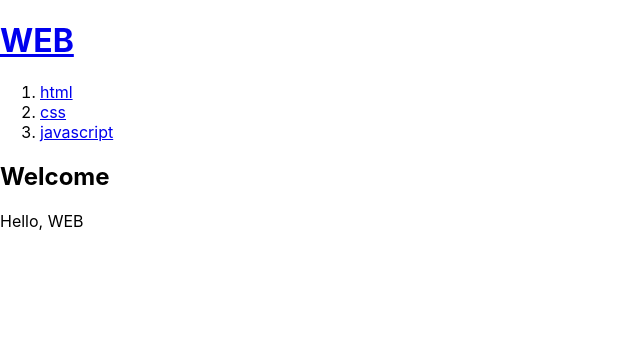
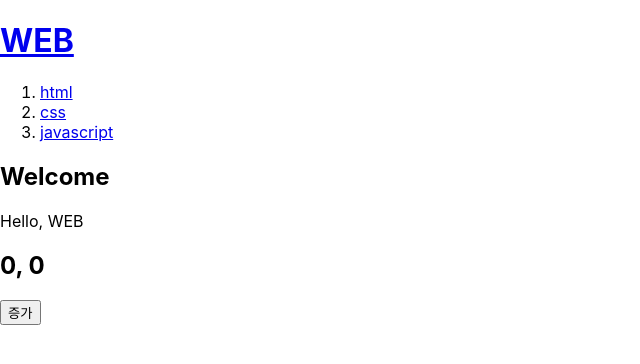
Before and after one commit to hi0826/reactStudy, a React (Create React App) app: page / in a window 1280 px wide. Shown: the top 364 px of the page, without its empty margins (0-640 px from the left). Built offline with nearby package versions, Linux system fonts and the light colour scheme.

Commit message:
react study test

```diff
--- a/src/App.js
+++ b/src/App.js
@@ -55,6 +55,27 @@ function Article(props) {
   );
 }
 
+function MyComponent() {
+  const [count, setCount] = useState(0);
+  const [count1, setCount1] = useState(0);
+  const [count2, setCount2] = useState(0);
+  function onClick() {
+    setCount1(count1 + 1);
+    setTimeout(() => {}, 1000);
+    console.log(count1, count2);
+    setCount2(count2 + 1);
+  }
+  const result = count1 >= count2;
+  return (
+    <div>
+      <h2>
+        {count1}, {count2}
+      </h2>
+      <button onClick={onClick}>증가</button>
+    </div>
+  );
+}
+
 function App() {
   const [mode, setMode] = useState("WELCOME");
   const [id, setId] = useState(null);
@@ -93,6 +114,7 @@ function App() {
         }}
       ></Nav>
       {content}
+      <MyComponent />
     </div>
   );
 }
```
